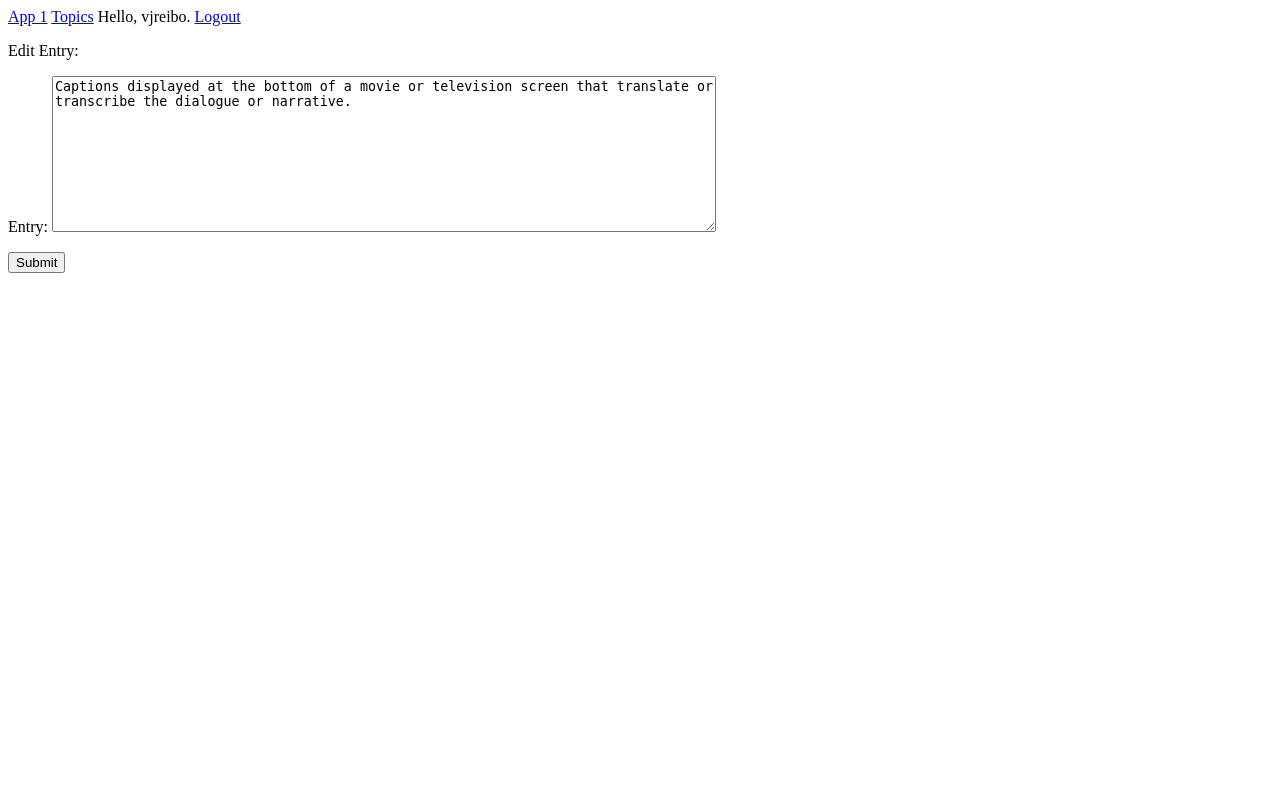
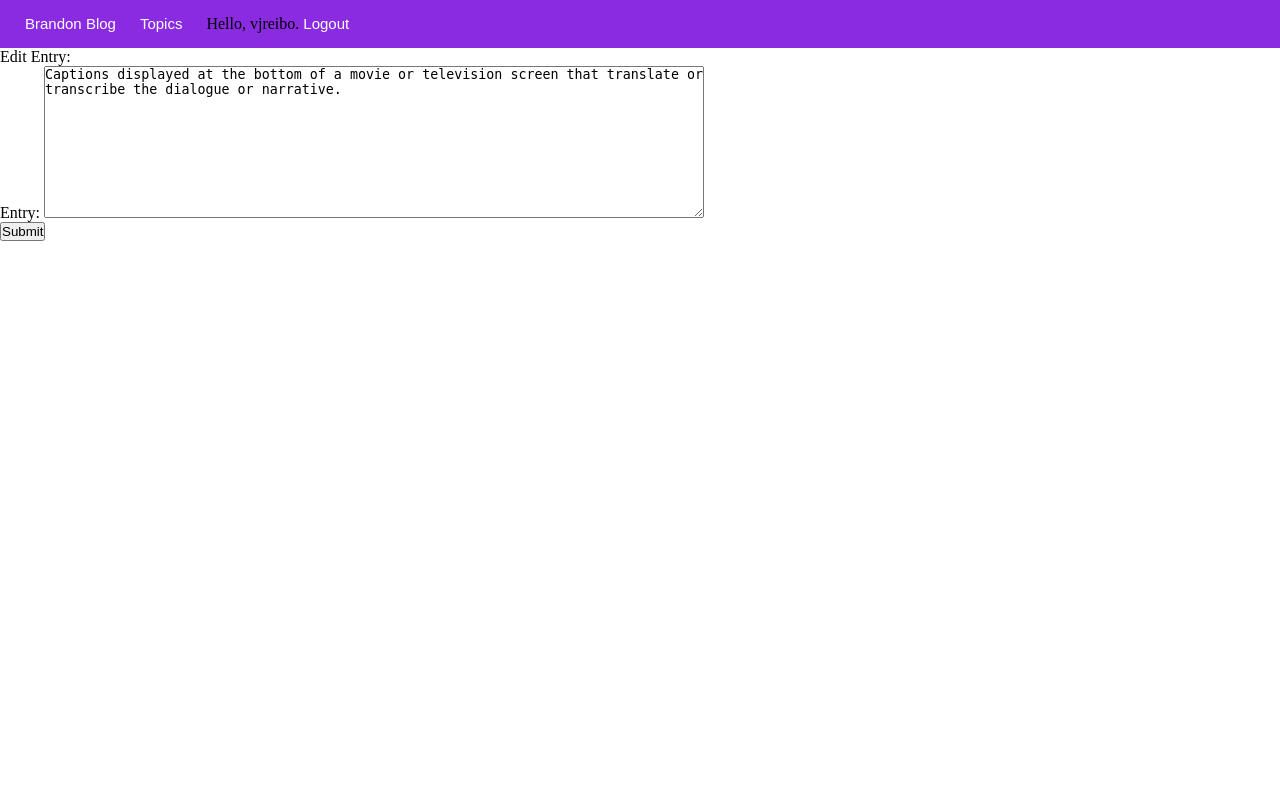
Before and after one commit to vjreibo/django-1, a Django app: page /edit_entry/1 in a window 1280 px wide. Run offline with Django 3.2, Linux system fonts and the light colour scheme; a user stored in the database is signed in; data comes from the database, SQL or seed files in the repository.

Commit message:
Modification_1.12

```diff
--- a/app1/templates/app1/base.html
+++ b/app1/templates/app1/base.html
@@ -1,11 +1,59 @@
-<a href="{% url 'app1:index' %}">App 1</a>
-<a href="{% url 'app1:topics' %}">Topics</a>
-{% if user.is_authenticated %}
-Hello, {{user.username}}.
-<a href="{% url 'users:logout' %}">Logout</a>
-{% else %}
-<a href="{% url 'users:login' %}">Login</a>
-<a href="{% url 'users:register' %}">Register</a>
-{% endif %}
+<!DOCTYPE html>
+<html lang="en">
+    <head>
+        <title>Brandon Blog</title>
+        <meta charset="UTF-8">
+        <meta name='viewpoint' content="width=device-width,initial-scale=1.0">
+        <style>
+            *{
+                margin:0;
+                padding:0;
+            }
+
+            .nav{
+                background-color:blueviolet;
+                box-sizing: border-box;
+                padding:15px;
+            }
+
+            .nav ul{
+                list-style-type: none;
+            }
+
+            .nav li{
+                display: inline;
+                padding: 10px;
+            }
+
+            .nav a{
+                font-family:Arial, Helvetica, sans-serif;
+                color:white;
+                text-decoration: none;
+                font-size:15px;
+            }
+
+            .nav ul:nth-child(3){
+                float:right;
+            }
+        </style>
+    </head>
+    <body>
+        <nav>
+            <div class='nav'>
+                <ul>
+                    <li><a href="{% url 'app1:index' %}">Brandon Blog</a></li>
+                    <li><a href="{% url 'app1:topics' %}">Topics</a></li>
+                    <li>{% if user.is_authenticated %}
+                        Hello, {{user.username}}.
+                        <a href="{% url 'users:logout' %}">Logout</a>
+                        {% else %}
+                        <a href="{% url 'users:login' %}">Login</a>
+                        {% endif %}
+                    </li>
+                </ul>
+            </div>
+        </nav>
+    </body>
+</html>
 {% block content %}
 {% endblock content %}
--- a/users/templates/registration/login.html
+++ b/users/templates/registration/login.html
@@ -9,4 +9,5 @@
     <button name='submit'>Submit</button>
     <input type="hidden" name='next' value="{% url 'app1:index' %}">
 </form>
+<a href="{% url 'users:register' %}">Register</a>
 {% endblock content %}
```
Also changed, not shown: app1/templates/app1/1.jpg (added).
